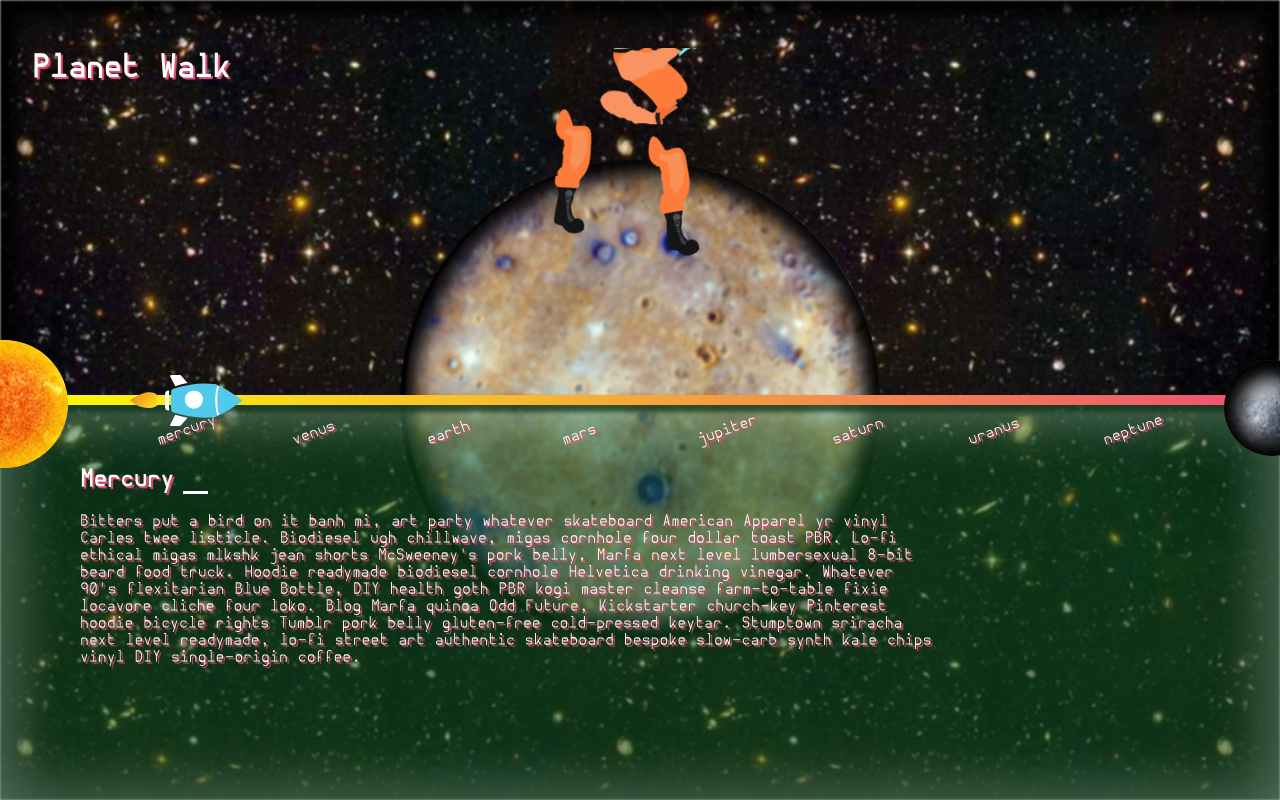
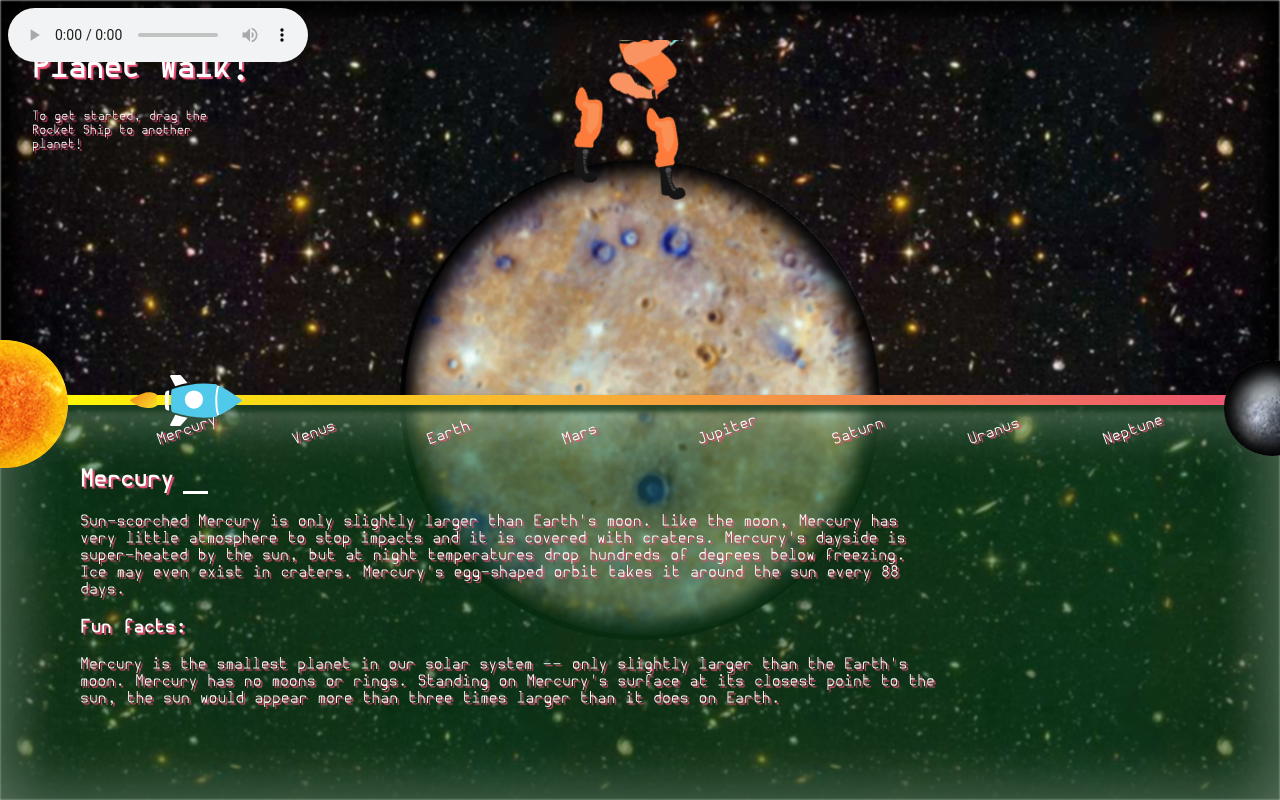
Before and after one commit to wiredsister/space-walk, a Flask app: page / in a window 1280 px wide. Run offline with Flask 2, Linux system fonts and the light colour scheme; some libraries are stand-ins or nearby versions.

Commit message:
added blurbs and audio badassery

```diff
--- a/static/css/atoms/_base.scss
+++ b/static/css/atoms/_base.scss
@@ -26,3 +26,8 @@ header {
 	-webkit-filter: blur(1px);
 	@extend %planetary-shadow;
 }
+
+small {
+	display: block;
+	width: 15em;
+}
--- a/static/css/main.css
+++ b/static/css/main.css
@@ -456,6 +456,10 @@ header {
   bottom: 0;
   -webkit-filter: blur(1px); }
 
+small {
+  display: block;
+  width: 15em; }
+
 [class^="planet--"] {
   margin: 0 auto;
   border-radius: 50%;
@@ -612,7 +616,9 @@ header {
   width: 7em; }
 
 .dashboard--audio {
-  float: right; }
+  position: absolute;
+  top: .5em;
+  left: .5em; }
 
 .dashboard--planet-name {
   text-transform: capitalize; }
@@ -629,13 +635,14 @@ header {
   float: left;
   width: 12%;
   transform: rotate(-20deg);
-  -webkit-transform: rotate(-20deg); }
+  -webkit-transform: rotate(-20deg);
+  text-transform: capitalize; }
 
 #astronaut {
-  height: 13em;
+  height: 20%;
   width: 15em;
   position: absolute;
-  top: 3em;
+  top: 5%;
   left: 0;
   right: 0;
   z-index: 999;
--- a/static/css/molecules/_astronaut.scss
+++ b/static/css/molecules/_astronaut.scss
@@ -1,8 +1,8 @@
 #astronaut {
-	height: 13em;
+	height: 20%;
 	width: 15em;
 	position: absolute;
-	top: 3em;
+	top: 5%;
 	left: 0;
 	right: 0;
 	z-index: 999;
--- a/static/css/molecules/_dashboard.scss
+++ b/static/css/molecules/_dashboard.scss
@@ -82,7 +82,9 @@
 }
 
 .dashboard--audio {
-  float: right;
+	position: absolute;
+	top: .5em;
+	left: .5em;
 }
 
 .dashboard--planet-name {
@@ -107,4 +109,5 @@
 	width: 12%;
 	transform: rotate(-20deg);
 	-webkit-transform: rotate(-20deg);
+	text-transform: capitalize;
 }
--- a/static/js/planets.js
+++ b/static/js/planets.js
@@ -1,13 +1,30 @@
+var planetDescriptions = {
+	mercury: "Sun-scorched Mercury is only slightly larger than Earth's moon. Like the moon, Mercury has very little atmosphere to stop impacts and it is covered with craters. Mercury's dayside is super-heated by the sun, but at night temperatures drop hundreds of degrees below freezing. Ice may even exist in craters. Mercury's egg-shaped orbit takes it around the sun every 88 days.",
+	venus: "Venus is a dim world of intense heat and volcanic activity. Similar in structure and size to Earth, Venus' thick, toxic atmosphere traps heat in a runaway 'greenhouse effect.' The scorched world has temperatures hot enough to melt lead. Glimpses below the clouds reveal volcanoes and deformed mountains. Venus spins slowly in the opposite direction of most planets.",
+	earth: "Earth, our home planet, is the only planet in our solar system known to harbor life - life that is incredibly diverse. All the things we need to survive exist under a thin layer of atmosphere that separates us from the cold, airless void of space.",
+	mars: "Mars is a cold desert world. It is half the diameter of Earth and has the same amount of dry land. Like Earth, Mars has seasons, polar ice caps, volcanoes, canyons and weather, but its atmosphere is too thin for liquid water to exist for long on the surface. There are signs of ancient floods on Mars, but evidence for water now exists mainly in icy soil and thin clouds.",
+	jupiter: "The most massive planet in our solar system -- with dozens of moons and an enormous magnetic field -- Jupiter forms a kind of miniature solar system. It resembles a star in composition, but did not grow big enough to ignite. The planet's swirling cloud stripes are punctuated by massive storms such as the Great Red Spot, which has raged for hundreds of years.",
+	saturn: "Adorned with thousands of beautiful ringlets, Saturn is unique among the planets. All four gas giant planets have rings -- made of chunks of ice and rock -- but none are as spectacular or as complicated as Saturn's. Like the other gas giants, Saturn is mostly a massive ball of hydrogen and helium.",
+	uranus: "Uranus is the only giant planet whose equator is nearly at right angles to its orbit. A collision with an Earth-sized object may explain the unique tilt. Nearly a twin in size to Neptune, Uranus has more methane in its mainly hydrogen and helium atmosphere than Jupiter or Saturn. Methane gives Uranus its blue tint.",
+	neptune: "Dark, cold and whipped by supersonic winds, Neptune is the last of the hydrogen and helium gas giants in our solar system. More than 30 times as far from the sun as Earth, the planet takes almost 165 Earth years to orbit our sun. In 2011 Neptune completed its first orbit since its discovery in 1846."
+}
+
+var planetFunFacts = {
+	mercury: "Mercury is the smallest planet in our solar system -- only slightly larger than the Earth's moon. Mercury has no moons or rings. Standing on Mercury's surface at its closest point to the sun, the sun would appear more than three times larger than it does on Earth.",
+	venus: "Venus is only a little smaller than Earth. Venus is a rocky planet, also known as a terrestrial planet. Venus' solid surface is a cratered and volcanic landscape. Venus spins backwards (retrograde rotation) when compared to the other planets. This means that the sun rises in the west and sets in the east on Venus.",
+	earth: "Earth is the perfect place for life! Earth's atmosphere protects us from incoming meteoroids, most of which break up in our atmosphere before they can strike the surface as meteorites.",
+	mars: "Mars is a rocky planet, also known as a terrestrial planet. Mars' solid surface has been altered by volcanoes, impacts, crustal movement, and atmospheric effects such as dust storms. Mars has two moons named Phobos and Deimos. There are no rings around Mars.",
+	jupiter: "Jupiter's Great Red Spot is a gigantic storm (bigger than Earth) that has been raging for hundreds of years. Jupiter is a gas-giant planet and therefore does not have a solid surface. However, it is predicted that Jupiter has an inner, solid core about the size of the Earth.",
+	saturn: "Saturn is a gas-giant planet and does not have a solid surface. When Galileo Galilei looked at Saturn through a telescope in the 1600s, he noticed strange objects on each side of the planet and drew in his notes a triple-bodied planet system and then later a planet with arms or handles. The handles turned out to be the rings of Saturn.",
+	uranus: "Uranus has faint rings. Like Venus, Uranus has a retrograde rotation (east to west). Unlike any of the other planets, Uranus rotates on its side, which means it spins horizontally. The inner rings are narrow and dark and the outer rings are brightly colored. Uranus has 27 moons. Uranus' moons are named after characters from the works of William Shakespeare and Alexander Pope.",
+	neptune: "Like Uranus, Neptune cannot support life as we know it. Neptune has six rings. Neptune has 13 confirmed moons (and 1 more awaiting official confirmation of discovery). Neptune's moons are named after various sea gods and nymphs in Greek mythology."
+}
+
+
 $(function () {
 	'use strict';
 
 	var Planet = Backbone.Model.extend({
-		defaults: {
-		    description: "Bitters put a bird on it banh mi, art party whatever skateboard American Apparel yr vinyl Carles twee listicle. Biodiesel ugh chillwave, migas cornhole four dollar toast PBR. Lo-fi ethical migas mlkshk jean shorts McSweeney's pork belly, Marfa next level lumbersexual 8-bit beard food truck. Hoodie readymade biodiesel cornhole Helvetica drinking vinegar. Whatever 90's flexitarian Blue Bottle, DIY health goth PBR kogi master cleanse farm-to-table fixie locavore cliche four loko. Blog Marfa quinoa Odd Future, Kickstarter church-key Pinterest hoodie bicycle rights Tumblr pork belly gluten-free cold-pressed keytar. Stumptown sriracha next level readymade, lo-fi street art authentic skateboard bespoke slow-carb synth kale chips vinyl DIY single-origin coffee.",
-			name: "Planet Name",
-			audio: "/static/audio/sounds.m4r"
-		},
-
 		drawGraph: function () {
 			// d3 logic
 		}
@@ -23,7 +40,9 @@ $(function () {
 			_.each(response.planets, function(value, key, list) {
 				_.extend(response.planets[key], {
 					name: _.keys(value).toString(),
-					planetClass: '-' + _.keys(value).toString()
+					planetClass: '-' + _.keys(value).toString(),
+					description: planetDescriptions[_.keys(value).toString()],
+					funFacts: planetFunFacts[_.keys(value).toString()]
 				});
 			});
 
@@ -37,7 +56,9 @@ $(function () {
 
 	var SolarView = Backbone.View.extend({
 		events: {
-			'change #planetSlider': 'planetSlider'
+			'change #planetSlider': 'planetSlider',
+			'mousedown .dashboard--planet-slider': 'startLaunchSound',
+			'mouseup .dashboard--planet-slider': 'endLaunchSound'
 		},
 
 		el: '._planetApp_',
@@ -58,6 +79,14 @@ $(function () {
 			this.travel();
 
 			return this;
+		},
+
+		startLaunchSound: function (event) {
+			document.getElementById('launchSound').play();
+		},
+
+		endLaunchSound: function (event) {
+			document.getElementById('launchSound').pause();
 		},
 
 		planetSlider: function (event) {
@@ -94,4 +123,8 @@ $(function () {
 	var dashboard = new SolarView({
 		collection: solarSystem
 	});
+
+	$('#countdown').animate({
+		volume: 0
+	}, 5000)
 });
--- a/templates/index.html
+++ b/templates/index.html
@@ -17,10 +17,15 @@
 	<link rel="stylesheet" type="text/css" href="../static/css/main.css"/>
 </head>
 <body class="_planetApp_">
+	<audio id="countdown" src="http://www.nasa.gov/mp3/640392main_STS-26_Liftoff.mp3" preload autoplay></audio>
+	<audio id="launchSound" src="../static/audio/launch.m4r" loop></audio>
+
 	<svg id="pie_chart" height="400" width="400"></svg>
 	<div class="background"></div>
 	<header>
-		<h1>Planet Walk</h1>
+		<h1>Planet Walk!</h1>
+		<small>To get started, drag the Rocket Ship to another planet!</small>
+		<audio id="spaceClicks" class="dashboard--audio" src="../static/audio/sounds.m4r" controls  loop volume="0"></audio>
 	</header>
 
 	<div class="astronaut">
@@ -277,7 +282,10 @@
 			<span class="dashboard--blinking-cursor"></span>
 		</h2>
 		<p><%= planet.description %></p>
+		<h3>Fun facts:</h3>
+		<p><%= planet.funFacts %></p>
 	</script>
+
 	<script type="text/template" id="labelsForSlider">
 		<ul class="dashboard--slider-labels">
 			<% _.each(planets, function(planet) { %>
@@ -285,7 +293,6 @@
 			<% });	%>
 		</ul>
 	</script>
-	<!-- 			<audio class="dashboard--audio" src="<%= planet.audio %>" mute controls loop><audio>-->
 	<!--le scripts-->
 	<script type="text/js" src="../static/js/jquery.js"></script>
 	<script type="text/js" src="../static/js/underscore.js"></script>
```
Also changed, not shown: 2 other files.
